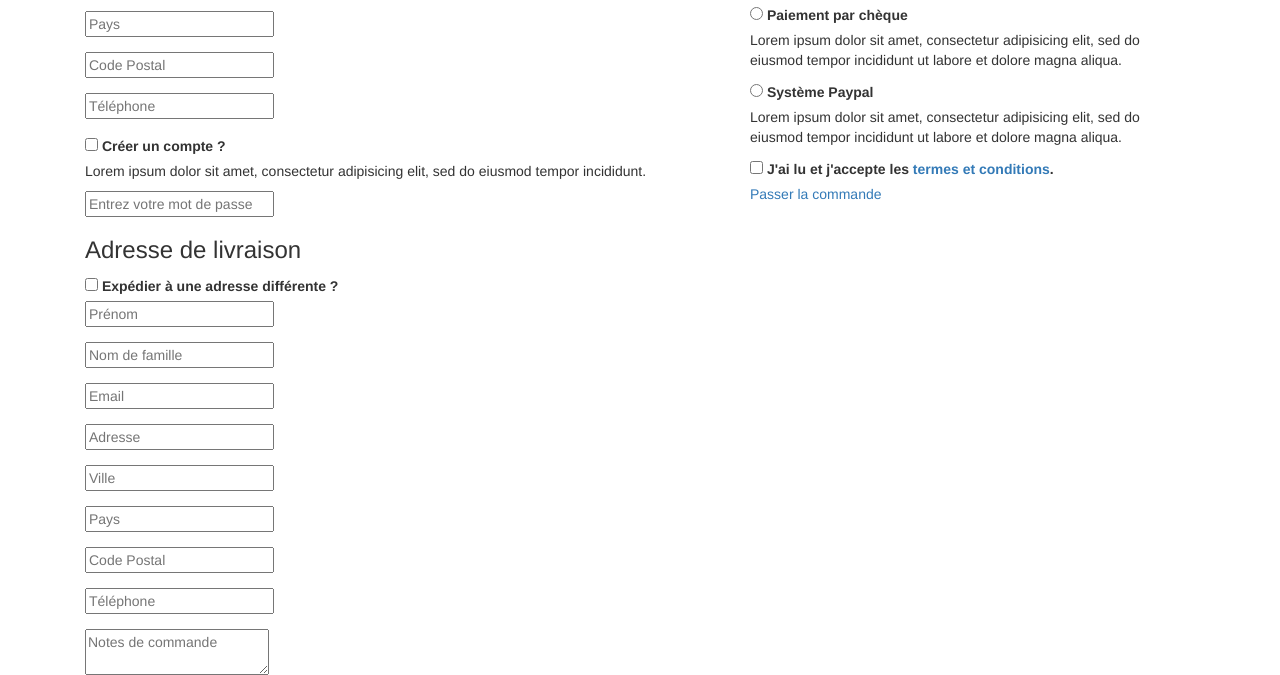
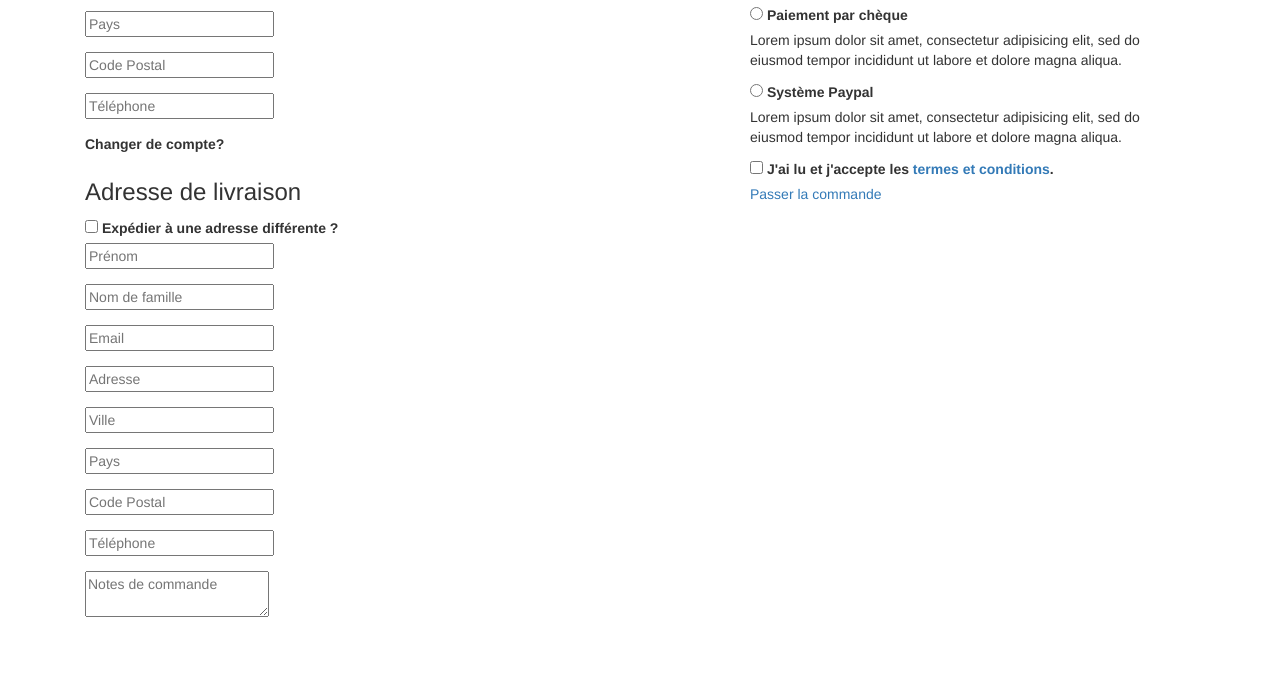
Before and after one commit to loic66600/Nexus-Digital, a Symfony app: template app/templates/checkout/checkout.html.twig in a window 1280 px wide. Shown: the part 250-925 px from the top of the page. After the commit the page ends 867 px from the top, so only its background shows below. Run offline with Twig, Linux system fonts and the light colour scheme; the template is opened without the code that fills it, so the values that code supplies are empty; style sheets or scripts are compiled from the project's sources; some libraries are stand-ins or nearby versions.

Commit message:
ok formulaire

```diff
--- a/app/src/Controller/AccountController.php
+++ b/app/src/Controller/AccountController.php
@@ -40,7 +40,6 @@ class AccountController extends AbstractController
             $this->addFlash('success', 'Vos informations ont été mises à jour avec succès.');
             return $this->redirectToRoute('app_account');
         }
-
         // Initialisation des variables de formulaire
         $addressForm = null;
         $editAddressForm = null;
--- a/app/templates/checkout/checkout.html.twig
+++ b/app/templates/checkout/checkout.html.twig
@@ -16,40 +16,37 @@
         <h3 class="title">Recapitulatif de facturation</h3>
     </div>
     <div class="form-group">
-                            <input class="input" type="text" name="first-name" placeholder="Prénom">
+        <input class="input" type="text" name="first-name" placeholder="Prénom" value="{{ app.user.firstName ?? '' }}">
     </div>
     <div class="form-group">
-                            <input class="input" type="text" name="last-name" placeholder="Nom de famille">
+        <input class="input" type="text" name="last-name" placeholder="Nom de famille" value="{{ app.user.lastName ?? '' }}">
     </div>
     <div class="form-group">
-                            <input class="input" type="email" name="email" placeholder="Email">
+        <input class="input" type="email" name="email" placeholder="Email" value="{{ app.user.email ?? '' }}">
     </div>
     <div class="form-group">
-                            <input class="input" type="text" name="address" placeholder="Adresse">
+        <input class="input" type="text" name="address" placeholder="Adresse" value="{{ app.user.address ?? '' }}">
     </div>
     <div class="form-group">
-                            <input class="input" type="text" name="city" placeholder="Ville">
+        <input class="input" type="text" name="city" placeholder="Ville" value="{{ app.user.city ?? '' }}">
     </div>
     <div class="form-group">
-                            <input class="input" type="text" name="country" placeholder="Pays">
+        <input class="input" type="text" name="country" placeholder="Pays" value="{{ app.user.country ?? '' }}">
     </div>
     <div class="form-group">
-                            <input class="input" type="text" name="zip-code" placeholder="Code Postal">
+        <input class="input" type="text" name="zip-code" placeholder="Code Postal" value="{{ app.user.zipCode ?? '' }}">
     </div>
     <div class="form-group">
-                            <input class="input" type="tel" name="tel" placeholder="Téléphone">
+        <input class="input" type="tel" name="tel" placeholder="Téléphone" value="{{ app.user.phoneNumber ?? '' }}">
     </div>
     <div class="form-group">
         <div class="input-checkbox">
-                                <input type="checkbox" id="create-account">
+
             <label for="create-account">
-                                    <span></span>
-                                    Créer un compte ?
+
+                Changer de compte?
             </label>
-                                <div class="caption">
-                                    <p>Lorem ipsum dolor sit amet, consectetur adipisicing elit, sed do eiusmod tempor incididunt.</p>
-                                    <input class="input" type="password" name="password" placeholder="Entrez votre mot de passe">
-                                </div>
+
         </div>
     </div>
 </div>
@@ -68,28 +65,28 @@
         </label>
         <div class="caption">
             <div class="form-group">
-                                    <input class="input" type="text" name="first-name" placeholder="Prénom">
+                <input class="input" type="text" name="shipping-first-name" placeholder="Prénom" value="{{ app.user.shippingFirstName ?? '' }}">
             </div>
             <div class="form-group">
-                                    <input class="input" type="text" name="last-name" placeholder="Nom de famille">
+                <input class="input" type="text" name="shipping-last-name" placeholder="Nom de famille" value="{{ app.user.shippingLastName ?? '' }}">
             </div>
             <div class="form-group">
-                                    <input class="input" type="email" name="email" placeholder="Email">
+                <input class="input" type="email" name="shipping-email" placeholder="Email" value="{{ app.user.shippingEmail ?? '' }}">
             </div>
             <div class="form-group">
-                                    <input class="input" type="text" name="address" placeholder="Adresse">
+                <input class="input" type="text" name="shipping-address" placeholder="Adresse" value="{{ app.user.shippingAddress ?? '' }}">
             </div>
             <div class="form-group">
-                                    <input class="input" type="text" name="city" placeholder="Ville">
+                <input class="input" type="text" name="shipping-city" placeholder="Ville" value="{{ app.user.shippingCity ?? '' }}">
             </div>
             <div class="form-group">
-                                    <input class="input" type="text" name="country" placeholder="Pays">
+                <input class="input" type="text" name="shipping-country" placeholder="Pays" value="{{ app.user.shippingCountry ?? '' }}">
             </div>
             <div class="form-group">
-                                    <input class="input" type="text" name="zip-code" placeholder="Code Postal">
+                <input class="input" type="text" name="shipping-zip-code" placeholder="Code Postal" value="{{ app.user.shippingZipCode ?? '' }}">
             </div>
             <div class="form-group">
-                                    <input class="input" type="tel" name="tel" placeholder="Téléphone">
+                <input class="input" type="tel" name="shipping-tel" placeholder="Téléphone" value="{{ app.user.shippingPhoneNumber ?? '' }}">
             </div>
         </div>
     </div>
--- a/app/templates/home/partials-index/header.html.twig
+++ b/app/templates/home/partials-index/header.html.twig
@@ -7,6 +7,7 @@
 <div id="top-header">
     <div class="container">
         <ul class="header-links pull-left">
+
 		<li>
 			<a href="#">
 				<i class="fa fa-phone"></i>
@@ -26,8 +27,11 @@
 			</a>
 		</li>
 	</ul>
+
         <ul class="header-links pull-right">
             {% if app.user %}
+                <li>
+				<span class="text-primary">Bonjour, {{ app.user.firstName }} {{ app.user.lastName }}                </li>
                 <li>
                     <a href="{{ path('app_logout') }}">
                         <i class="fa fa-sign-out"></i>
```
Also changed, not shown: app/src/Form/UserType.php (+21 -7 lines), app/templates/account/account.html.twig (+9 -6 lines), app/public/assets/css/style.css, app/public/assets/js/main.js, 2 other files. Lines whose indentation alone changed are shown as unchanged.
